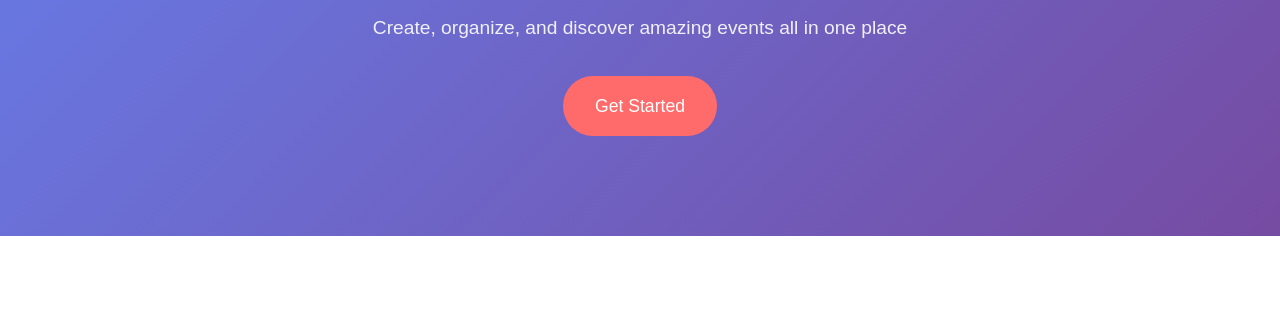
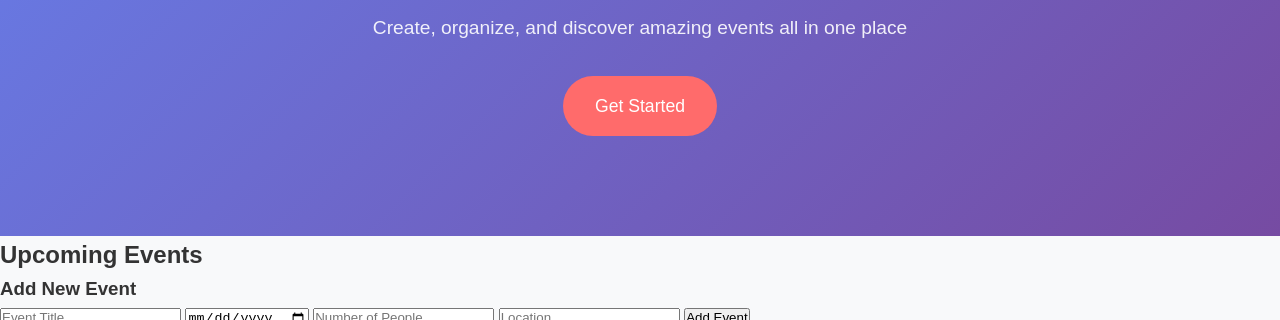
Before and after one commit to NISHI-G41/Event-Management-System, a plain HTML site: page index.html in a window 1280 px wide. Shown: the part 290-610 px from the top of the page. Drawn offline with Linux system fonts and the light colour scheme.

Commit message:
Update index.html

```diff
--- a/index.html
+++ b/index.html
@@ -38,7 +38,19 @@
             <a href="signup.html" class="cta-button">Get Started</a>
         </div>
     </section>
+<section class="upcoming-events-section">
+    <h2 id="upcomingTitle">Upcoming Events</h2>
+    <ul id="upcomingEventsList" class="events-list"></ul>
 
+    <h3>Add New Event</h3>
+    <form id="addEventForm" class="event-form">
+        <input type="text" id="eventTitle" placeholder="Event Title" required>
+        <input type="date" id="eventDate" required>
+        <input type="number" id="eventPeople" placeholder="Number of People" required>
+        <input type="text" id="eventLocation" placeholder="Location" required>
+        <button type="submit">Add Event</button>
+    </form>
+</section>
     <!-- Events Section -->
     <section id="events" class="events-section">
         <div class="container">
@@ -95,5 +107,8 @@
     </footer>
 
     <script src="script.js"></script>
+
+
 </body>
+
 </html>
```
